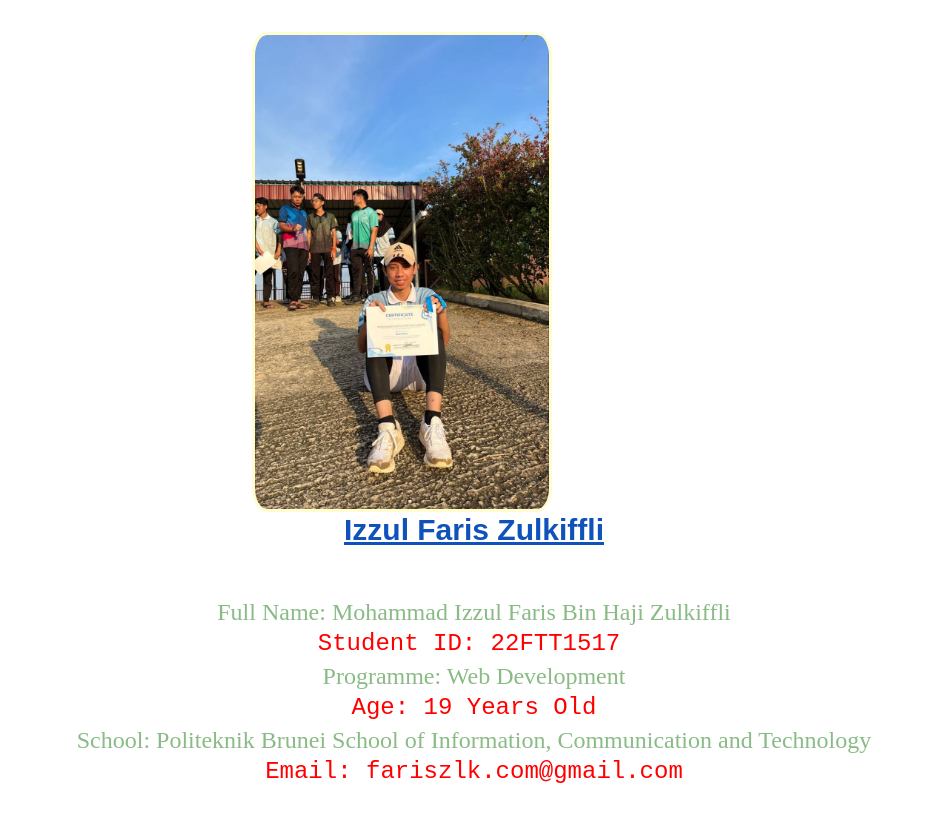
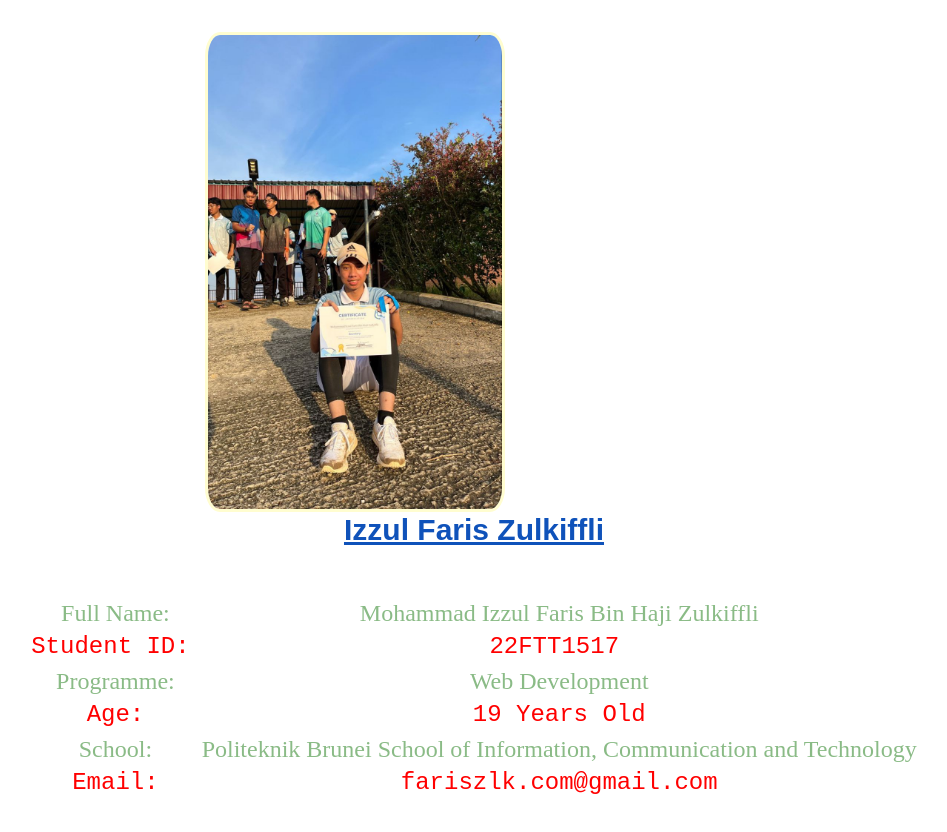
Before and after one commit to Kucheing/ASG03-Mid-assts-check-, a Vue app: page / in a window 1280 px wide. Shown: the whole page, without its empty margins (166-1113 px from the left). Built offline with nearby package versions, Linux system fonts and the light colour scheme.

Commit message:
Updating the information including it inside a table with rows and collumns

```diff
--- a/src/App.vue
+++ b/src/App.vue
@@ -7,12 +7,33 @@ import HelloWorld from './components/HelloWorld.vue'
   <h1 class="text-3xl font-bold font-pacifico underline sapphire">Izzul Faris Zulkiffli</h1>
 <br>
 <br>
-    <h1 class="text-2xl font-beautiful lightgreentext">Full Name: Mohammad Izzul Faris Bin Haji Zulkiffli</h1>
-  <h1 class="text-2xl font-kalam margin-right redtext">Student ID: 22FTT1517</h1>
-  <h1 class="text-2xl font-beautiful lightgreentext">Programme: Web Development</h1>
-  <h1 class="text-2xl font-kalam redtext">Age: 19 Years Old</h1>
-  <h1 class="text-2xl font-beautiful lightgreentext">School: Politeknik Brunei School of Information, Communication and Technology</h1>
-  <h1 class="text-2xl font-kalam redtext">Email: fariszlk.com@gmail.com</h1>
+
+  <table>
+    <tr>
+      <td><h1 class="text-2xl font-beautiful lightgreentext">Full Name: </h1></td>
+      <td><h1 class="text-2xl font-beautiful lightgreentext">Mohammad Izzul Faris Bin Haji Zulkiffli</h1></td>
+    </tr>
+    <tr>
+      <td><h1 class="text-2xl font-kalam margin-right redtext">Student ID: </h1></td>
+      <td><h1 class="text-2xl font-kalam margin-right redtext">22FTT1517</h1></td>
+    </tr>
+    <tr>
+      <td><h1 class="text-2xl font-beautiful lightgreentext">Programme: </h1></td>
+      <td><h1 class="text-2xl font-beautiful lightgreentext">Web Development</h1></td>
+    </tr>
+    <tr>
+      <td><h1 class="text-2xl font-kalam redtext">Age: </h1></td>
+      <td><h1 class="text-2xl font-kalam redtext">19 Years Old</h1></td>
+    </tr>
+    <tr>
+      <td><h1 class="text-2xl font-beautiful lightgreentext">School: </h1></td>
+      <td><h1 class="text-2xl font-beautiful lightgreentext">Politeknik Brunei School of Information, Communication and Technology</h1></td>
+    </tr>
+    <tr>
+      <td><h1 class="text-2xl font-kalam redtext">Email: </h1></td>
+      <td><h1 class="text-2xl font-kalam redtext">fariszlk.com@gmail.com</h1></td>
+    </tr>
+  </table>
 </template>
 
 <style scoped>
```
